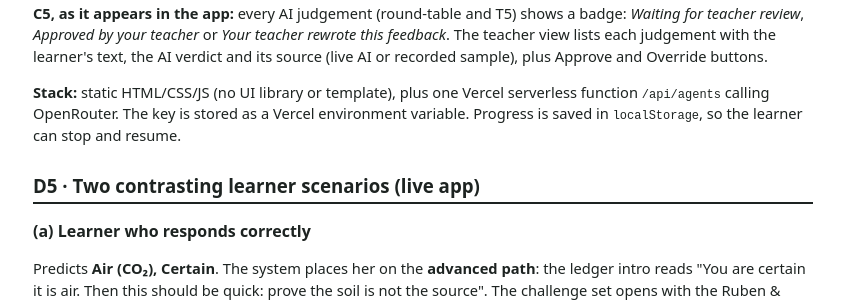
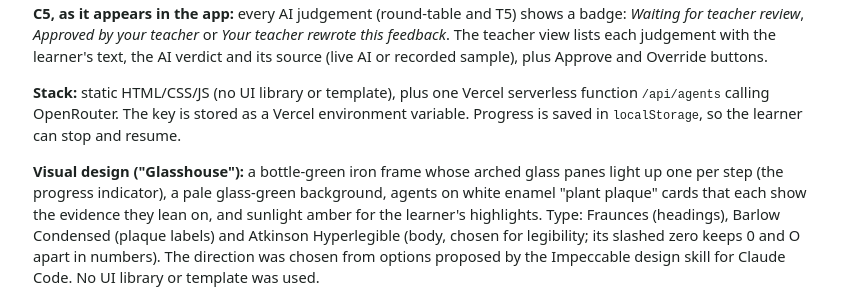
Before and after one commit to devilevil100/et617-endsem-24b0354, a plain HTML site: page report/report.html in a window 1280 px wide. Shown: the part 3170-3473 px from the top of the page, without its empty margins (217-1063 px from the left). Drawn offline with Linux system fonts and the light colour scheme.

Commit message:
Report: Glasshouse screenshots, design and tool disclosure

```diff
--- a/report/report.html
+++ b/report/report.html
@@ -99,6 +99,7 @@
 </table>
 <p><b>C5, as it appears in the app:</b> every AI judgement (round-table and T5) shows a badge: <i>Waiting for teacher review</i>, <i>Approved by your teacher</i> or <i>Your teacher rewrote this feedback</i>. The teacher view lists each judgement with the learner's text, the AI verdict and its source (live AI or recorded sample), plus Approve and Override buttons.</p>
 <p><b>Stack:</b> static HTML/CSS/JS (no UI library or template), plus one Vercel serverless function <code>/api/agents</code> calling OpenRouter. The key is stored as a Vercel environment variable. Progress is saved in <code>localStorage</code>, so the learner can stop and resume.</p>
+<p><b>Visual design ("Glasshouse"):</b> a bottle-green iron frame whose arched glass panes light up one per step (the progress indicator), a pale glass-green background, agents on white enamel "plant plaque" cards that each show the evidence they lean on, and sunlight amber for the learner's highlights. Type: Fraunces (headings), Barlow Condensed (plaque labels) and Atkinson Hyperlegible (body, chosen for legibility; its slashed zero keeps 0 and O apart in numbers). The direction was chosen from options proposed by the Impeccable design skill for Claude Code. No UI library or template was used.</p>
 
 <h2>D5 · Two contrasting learner scenarios (live app)</h2>
 <h3>(a) Learner who responds correctly</h3>
@@ -175,6 +176,7 @@ You are the EVIDENCE JUDGE agent. The learner is Ishita, 15, a Class 10 Olympiad
 <h2>AI-use log and reflection</h2>
 <ol>
 <li><b>Claude Code (Claude Opus 5.5), one continuous session, 6:00–8:00 PM:</b> card selection, DESIGN.md, app code, agent prompts, testing on the live site, report draft. Export: <i>[attach the /export transcript]</i>.</li>
+<li><b>Impeccable design skill (Claude Code plugin)</b>: proposed visual directions. I chose "Glasshouse", and Claude implemented it in CSS.</li>
 <li><b>OpenRouter (gpt-4o-mini)</b> inside the app: the three agents and the T5 judge (prompts in D6).</li>
 </ol>
 <p><b>Reflection:</b> <i>[Write in your own words: what you asked AI to do and what you decided yourself (the card, the persona, the fresh-vs-dry disagreement), what you verified (the arithmetic: 76.7 − 2.3 = 74.4 kg; 0.057 ÷ 74.4 = 0.077%; glucose 168 of 180 g from CO₂), where AI was wrong or risky, and what you would not let AI decide (the final verdict, which goes to the teacher).]</i></p>
```
Also changed, not shown: report/shots/a1-predict.png, report/shots/a2-ledger.png, report/shots/a3-roundtable.png, report/shots/a4-disagreement.png, report/shots/a5-twist.png, report/shots/a6-explain.png, report/shots/a7-summary.png, report/shots/b1-predict.png, report/shots/b2-ledger-intro.png, report/shots/b3-roundtable.png, report/shots/b4-disagreement-wrong.png, report/shots/b5-t1-soil.png, report/shots/b6-alt-explanation.png, report/shots/t1-teacher.png, 1 more files, 1 other file.
